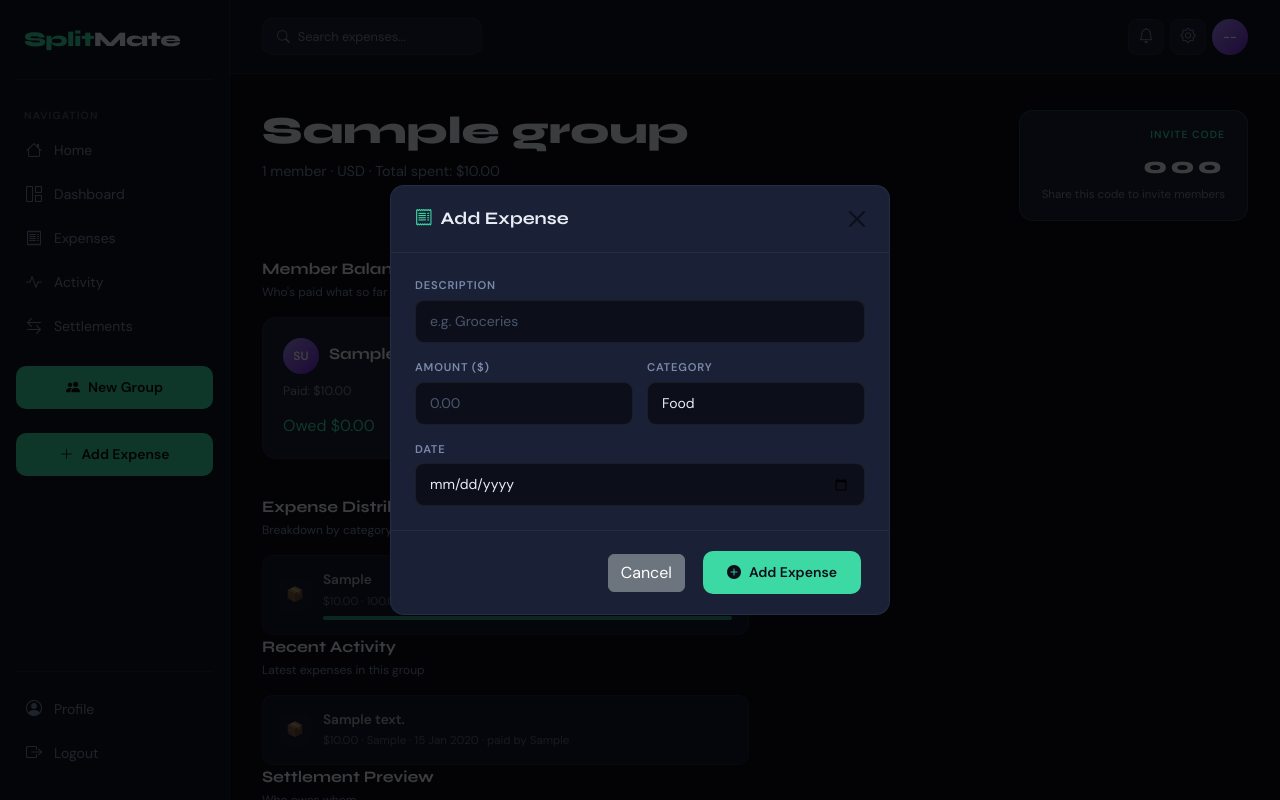
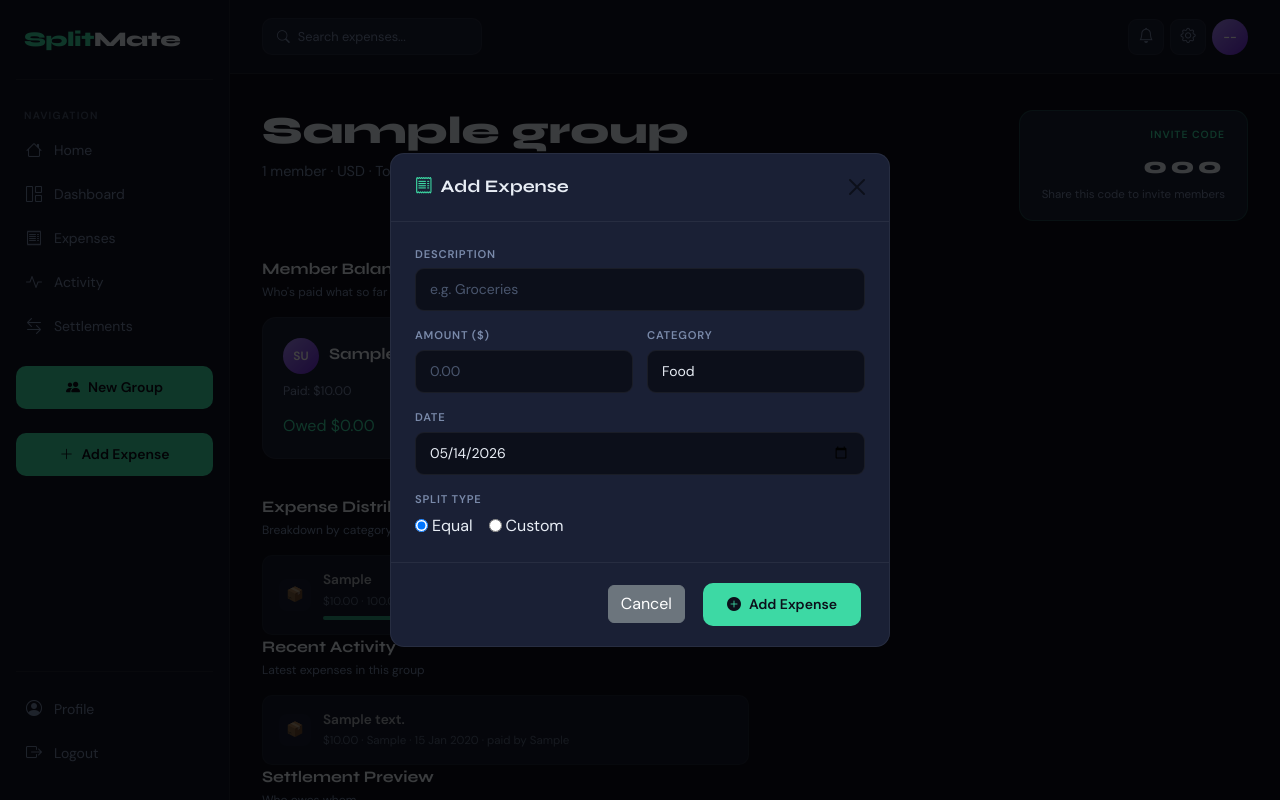
Before and after one commit to YashwardhanLaharia/CITS-3403-Project, a Flask app: page /groups/1 in a window 1280 px wide, after a click on "Add Expense". Run offline with Flask 3, Linux system fonts and the light colour scheme; a user stored in the database is signed in; tables that the repository leaves empty hold one stand-in row (values such as "Sample post").

Commit message:
chore: merge feat/5-expenses updates into feat/6-security-ajax

```diff
--- a/routes/main.py
+++ b/routes/main.py
@@ -452,6 +452,7 @@ def add_expense(group_id):
     amount_str = request.form.get('amount', '').strip()
     category = request.form.get('category', '').strip()
     date_str = request.form.get('expense_date', '').strip()
+    split_type = request.form.get('split_type', 'equal')
 
     errors = []
     if not description:
@@ -471,6 +472,9 @@ def add_expense(group_id):
     if category not in EXPENSE_CATEGORIES:
         errors.append('Please select a valid category.')
 
+    if split_type not in ('equal', 'custom'):
+        split_type = 'equal'
+
     expense_date = date.today()
     if date_str:
         try:
@@ -479,6 +483,26 @@ def add_expense(group_id):
             errors.append('Invalid date format.')
 
     is_ajax = request.headers.get('X-Requested-With') == 'XMLHttpRequest'
+
+    members = Membership.query.filter_by(group_id=group_id).all()
+
+    split_amounts = {}
+    if split_type == 'custom' and amount is not None:
+        total_split = 0.0
+        for m in members:
+            raw = request.form.get(f'split_amount_{m.user_id}', '0')
+            try:
+                share = round(float(raw), 2)
+            except ValueError:
+                errors.append('All split amounts must be valid numbers.')
+                break
+            if share < 0:
+                errors.append('Split amounts cannot be negative.')
+                break
+            split_amounts[m.user_id] = share
+            total_split += share
+        if not errors and abs(total_split - amount) > 0.01:
+            errors.append('Split amounts must add up to the total expense amount.')
 
     if errors:
         if is_ajax:
@@ -494,19 +518,28 @@ def add_expense(group_id):
         amount=amount,
         category=category,
         date=expense_date,
+        split_type=split_type,
     )
     db.session.add(expense)
     db.session.flush()
 
-    members = Membership.query.filter_by(group_id=group_id).all()
-    share = round(amount / len(members), 2)
-    for m in members:
-        split = ExpenseSplit(
-            expense_id=expense.id,
-            user_id=m.user_id,
-            share_amount=share,
-        )
-        db.session.add(split)
+    if split_type == 'custom':
+        for m in members:
+            split = ExpenseSplit(
+                expense_id=expense.id,
+                user_id=m.user_id,
+                share_amount=split_amounts[m.user_id],
+            )
+            db.session.add(split)
+    else:
+        share = round(amount / len(members), 2)
+        for m in members:
+            split = ExpenseSplit(
+                expense_id=expense.id,
+                user_id=m.user_id,
+                share_amount=share,
+            )
+            db.session.add(split)
 
     db.session.commit()
 
--- a/templates/_add_expense_modal.html
+++ b/templates/_add_expense_modal.html
@@ -30,6 +30,26 @@
             <label class="form-label-sm">Date</label>
             <input class="form-input" type="date" name="expense_date"/>
           </div>
+          <div style="margin-top:1rem;">
+            <label class="form-label-sm">Split Type</label>
+            <div style="display:flex;gap:1rem;margin-top:0.25rem;">
+              <label style="display:flex;align-items:center;gap:0.25rem;cursor:pointer;">
+                <input type="radio" name="split_type" value="equal" checked onchange="toggleSplitInputs()"> Equal
+              </label>
+              <label style="display:flex;align-items:center;gap:0.25rem;cursor:pointer;">
+                <input type="radio" name="split_type" value="custom" onchange="toggleSplitInputs()"> Custom
+              </label>
+            </div>
+          </div>
+          <div id="customSplitInputs" style="display:none;margin-top:1rem;">
+            <label class="form-label-sm">Amount per person</label>
+            {% for member in members %}
+            <div style="display:flex;align-items:center;gap:0.5rem;margin-bottom:0.5rem;">
+              <span style="min-width:120px;">{{ member.name }}</span>
+              <input class="form-input" type="number" name="split_amount_{{ member.id }}" step="0.01" min="0" placeholder="0.00" style="flex:1;"/>
+            </div>
+            {% endfor %}
+          </div>
         </div>
         <div class="modal-footer" style="border-top:1px solid var(--border);">
           <button type="button" class="btn btn-secondary" data-bs-dismiss="modal">Cancel</button>
@@ -41,3 +61,18 @@
     </div>
   </div>
 </div>
+
+<script>
+function toggleSplitInputs() {
+  const splitType = document.querySelector('input[name="split_type"]:checked').value;
+  document.getElementById('customSplitInputs').style.display = splitType === 'custom' ? 'block' : 'none';
+}
+
+document.querySelector('input[name="expense_date"]').valueAsDate = new Date();
+
+document.getElementById('addExpenseModal').addEventListener('hidden.bs.modal', function () {
+  this.querySelector('form').reset();
+  document.getElementById('customSplitInputs').style.display = 'none';
+  document.querySelector('input[name="expense_date"]').valueAsDate = new Date();
+});
+</script>
```
